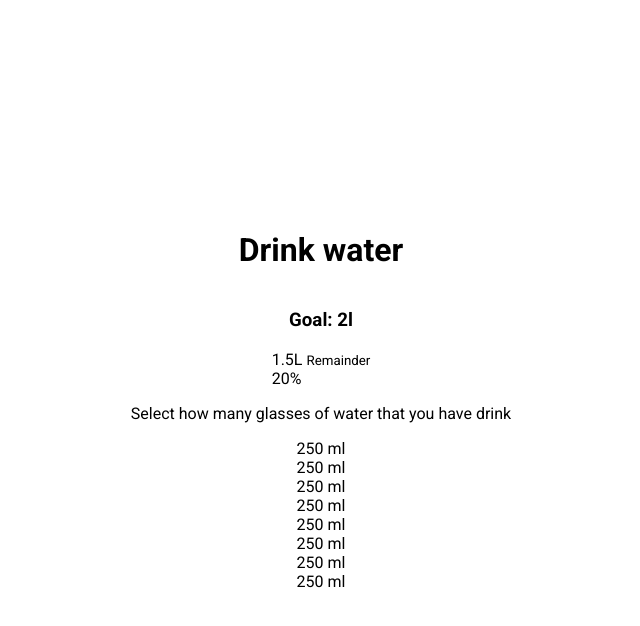
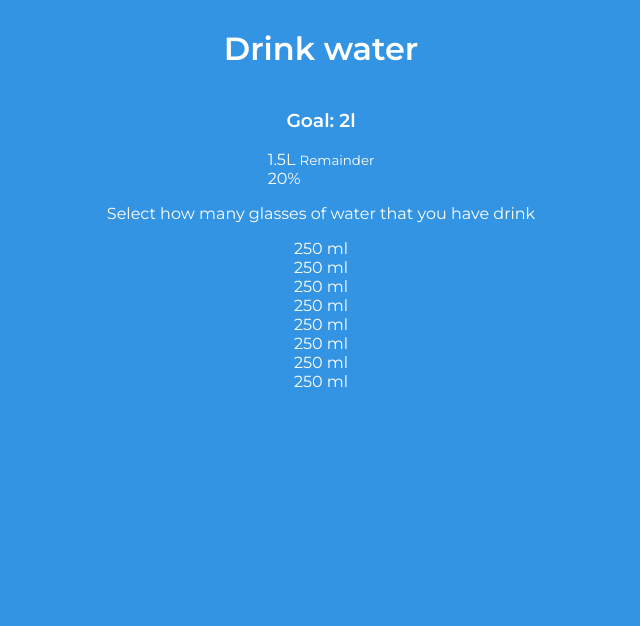
Before and after one commit to andrzejBlazejowski/50projects, a plain HTML site: page drink-water/index.html in a window 1280 px wide. Shown: the whole page, without its empty margins (319-959 px from the left). Drawn offline with Linux system fonts and the light colour scheme.

Commit message:
working coppy

```diff
--- a/drink-water/style.css
+++ b/drink-water/style.css
@@ -1,16 +1,16 @@
-@import url("https://fonts.googleapis.com/css2?family=Roboto:wght@100;400;700&display=swap");
+@import url("https://fonts.googleapis.com/css2?family=Montserrat:wght@400;600&display=swap");
 
 * {
   box-sizing: border-box;
 }
 
 body {
-  font-family: "Roboto", sans-serif;
+  background: #3494e4;
+  color: white;
+  font-family: "Montserrat", sans-serif;
   display: flex;
   flex-direction: column;
   align-items: center;
   justify-content: center;
-  margin: 0;
-  overflow: hidden;
-  height: 100vh;
+  margin-bottom: 0;
 }
```
